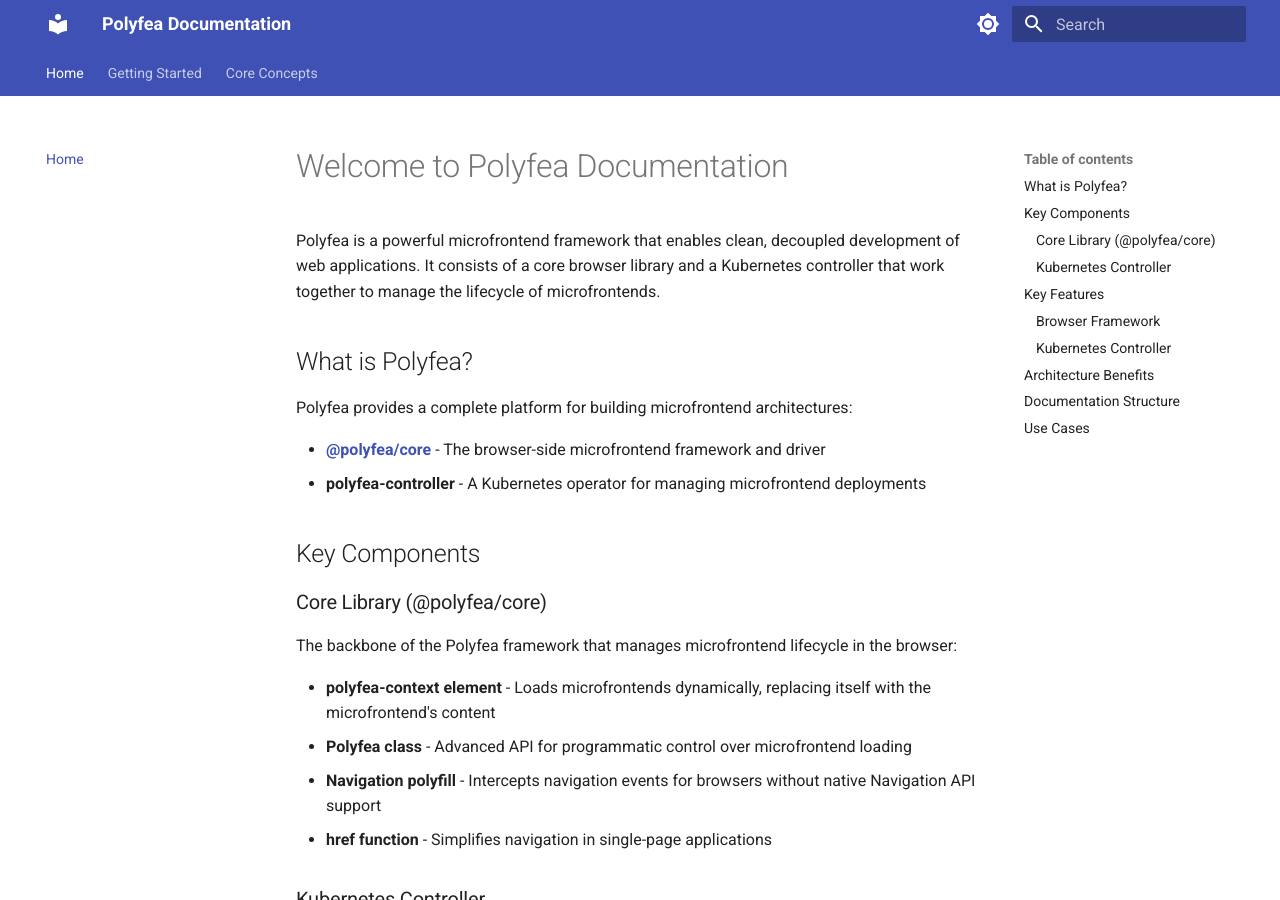
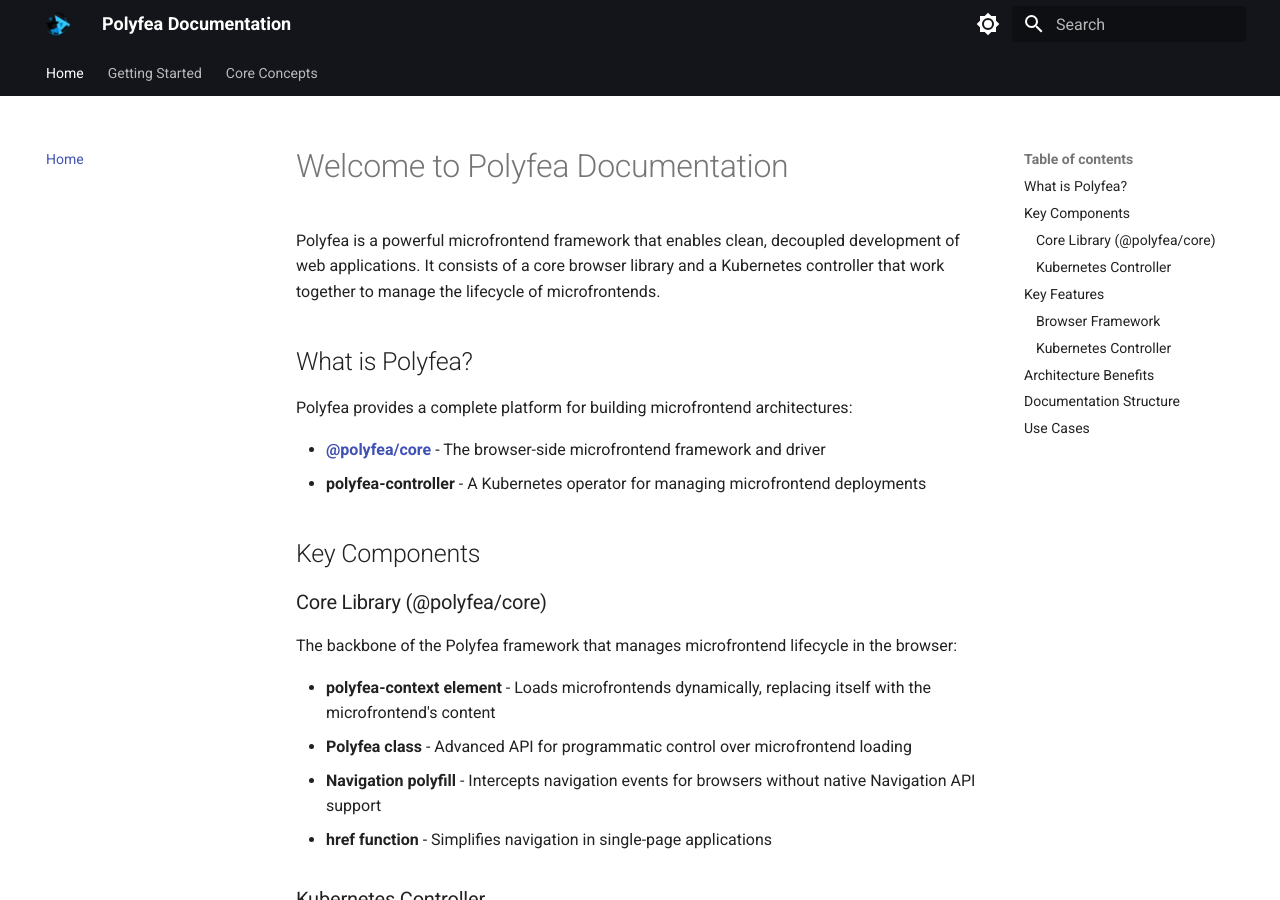
Before and after one commit to polyfea/documentation, an MkDocs documentation site: the page built from docs/index.md, in a window 1280 px wide and 900 px high. Built offline with MkDocs 1.6.1 and Material for MkDocs 9.7.7, drawn with Linux system fonts in a browser that asks for light colours.

Commit message:
Update logo and color scheme

```diff
--- a/mkdocs.yml
+++ b/mkdocs.yml
@@ -5,18 +5,22 @@ site_url: https://polyfea.github.io/documentation
 
 theme:
   name: material
+
+  logo: assets/icon.png
+  favicon: assets/icon.png
+
   palette:
     # Palette toggle for light mode
     - scheme: default
-      primary: indigo
-      accent: indigo
+      primary: black
+      accent: black
       toggle:
         icon: material/brightness-7
         name: Switch to dark mode
     # Palette toggle for dark mode
     - scheme: slate
-      primary: indigo
-      accent: indigo
+      primary: black
+      accent: black
       toggle:
         icon: material/brightness-4
         name: Switch to light mode
```
Also changed, not shown: docs/assets/icon.png (added).
